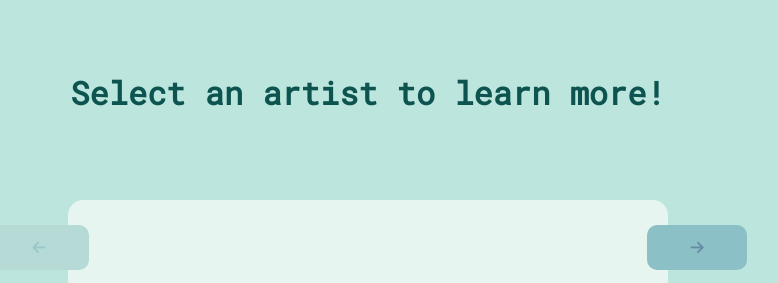
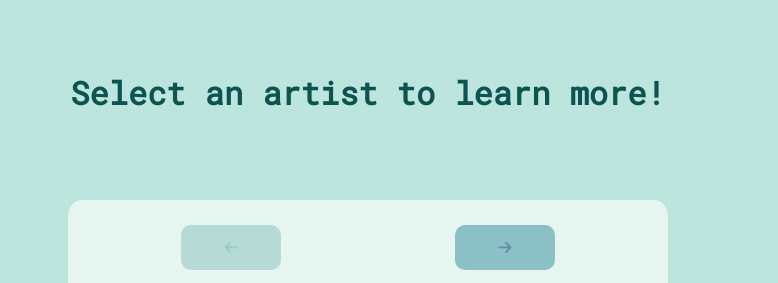
Before and after one commit to ImThatOneGuyInTheCorner/music, a plain HTML site: page index.html in a window 1280 px wide. Shown: the top 283 px of the page, without its empty margins (272-1050 px from the left). Drawn offline with Linux system fonts and the light colour scheme.

Commit message:
Thu, Apr 13, 2023, 2:46 PM -07:00

```diff
--- a/css/index.css
+++ b/css/index.css
@@ -84,10 +84,10 @@ body {
 }
 
 #next {
-    right: 20vw;
+    right: 35vw;
 }
 #prev {
-    left: 20vw;
+    left: 35vw;
 }
 
 .btn:active {
```
